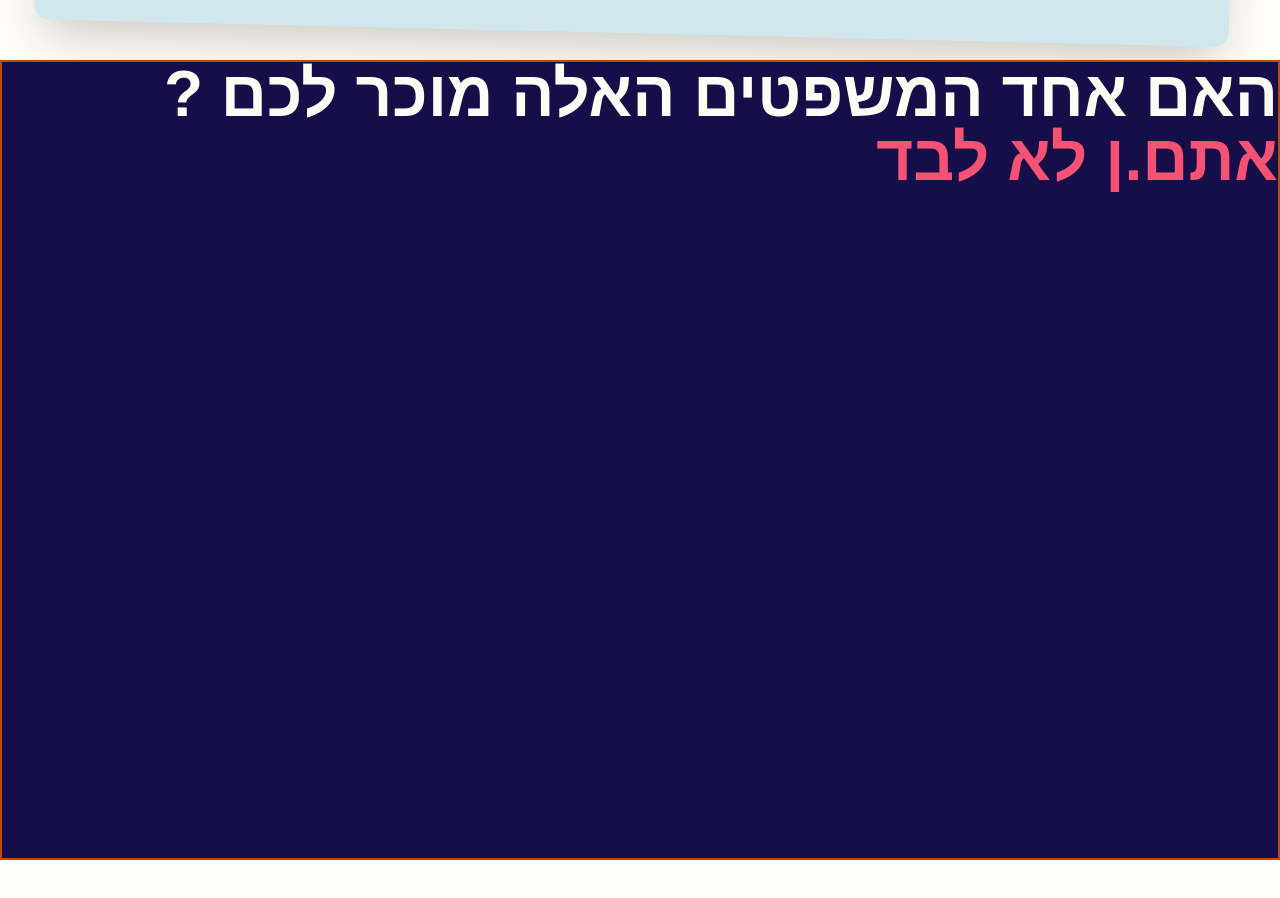
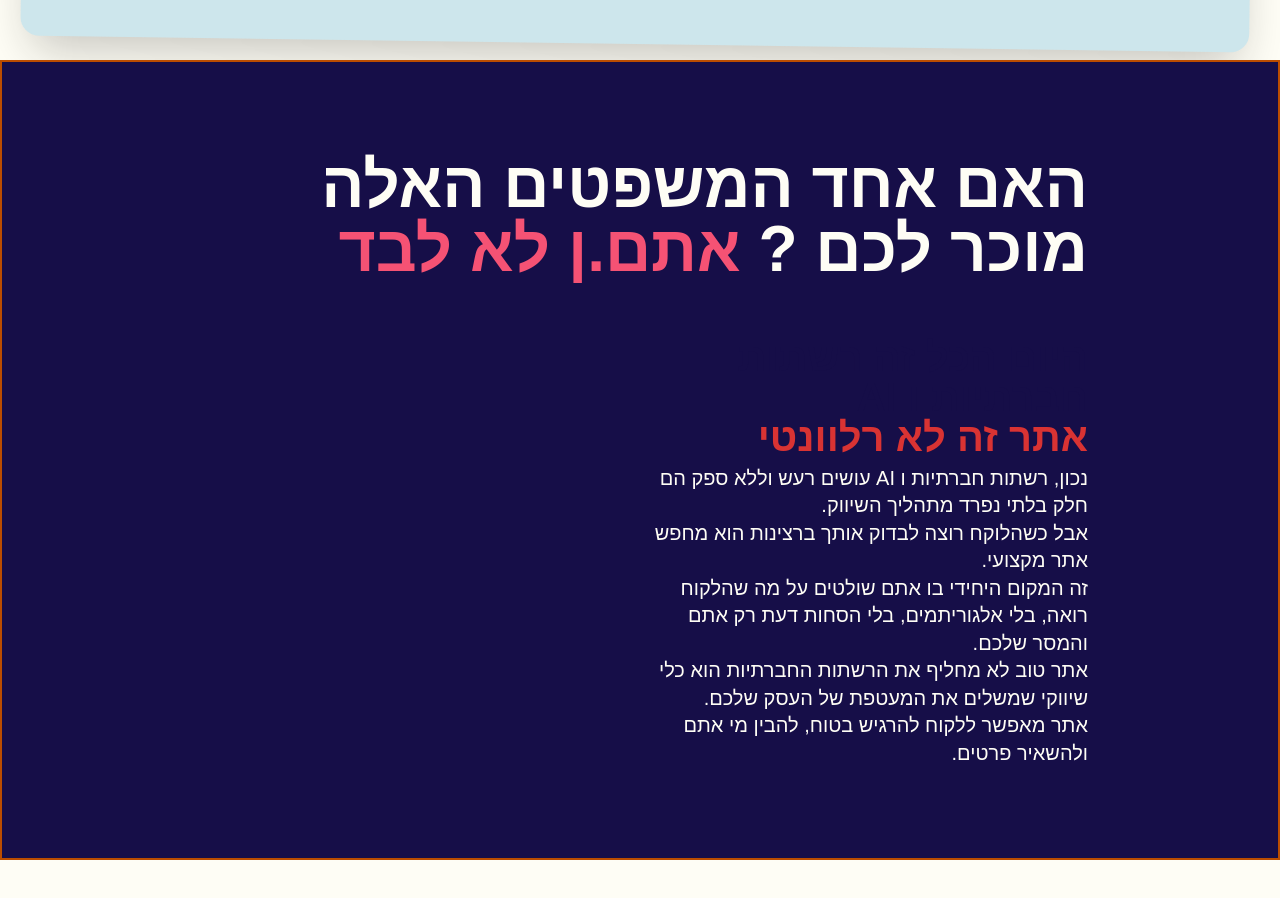
Before and after one commit to OriGuy-OriGuyStudio/ogs-landingpage, a Next.js app: page / in a window 1280 px wide. Shown: the part 1540-2438 px from the top of the page. Before the commit the page ends 2400 px from the top, so only its background shows below. Built offline with nearby package versions, Linux system fonts and the light colour scheme.

Commit message:
feat: enhance ProblemsSection with dynamic text changes on scroll; add TextsChangeOnScroll component for improved user experience

```diff
--- a/src/app/page.tsx
+++ b/src/app/page.tsx
@@ -3,7 +3,7 @@ import HeroSection from '@/sections/hero/Hero';
 import PainSection from '@/sections/pain/PainSection';
 import ProblemsSection from '@/sections/problems/Problems';
 import { useScroll } from 'motion/react';
-import { useRef } from 'react';
+import { useEffect, useRef } from 'react';
 
 export default function Home() {
   const container = useRef<HTMLDivElement>(null);
@@ -19,28 +19,28 @@ export default function Home() {
   });
   const { scrollYProgress: problemScrollProgress } = useScroll({
     target: problemSectionRef,
-    offset: ['start end', 'start start'], // This range covers from when the section appears to when it's fully in view
+    offset: ['start start', 'end end'], // This range covers from when the section appears to when it's fully in view
   });
+  useEffect(() => {
+    console.log('scrollYProgress', problemScrollProgress.get());
+  }, [problemScrollProgress]);
+
   return (
     <main ref={container} className="relative">
       <section className="sticky top-0 z-0 h-screen w-full overflow-hidden">
         <HeroSection scrollYProgress={scrollYProgress} />
       </section>
-      <section
-        ref={painSectionRef}
-        className="sticky top-0 z-1 h-screen w-full overflow-hidden"
-      >
+      <section className="sticky top-0 z-1 h-screen w-full overflow-hidden">
         <PainSection
           ref={painSectionRef}
           scrollYProgress={painScrollProgress}
         />
       </section>
-      <section
-        ref={problemSectionRef}
-        className="sticky top-0 z-2 h-screen w-full overflow-hidden border-2 border-amber-700"
-      >
-        <ProblemsSection scrollYProgress={problemScrollProgress} />
-      </section>
+      <div ref={problemSectionRef} className="h-[300vh]">
+        <section className="sticky top-0 z-3 h-screen w-full overflow-hidden border-2 border-amber-700">
+          <ProblemsSection scrollYProgress={problemScrollProgress} />
+        </section>
+      </div>
     </main>
   );
 }
--- a/src/sections/problems/Problems.tsx
+++ b/src/sections/problems/Problems.tsx
@@ -1,21 +1,75 @@
-import { motion, MotionValue } from 'motion/react';
+import textsChanges from '@/types/TextsChanges';
+import { log } from 'console';
+import { motion, MotionValue, useMotionValueEvent } from 'motion/react';
 import { div } from 'motion/react-client';
+import { title } from 'process';
+import { use, useEffect, useState } from 'react';
+import { text } from 'stream/consumers';
+import TextsChangeOnScroll from './TextsChangeOnScroll';
 
 interface ProblemsSectionProps {
   scrollYProgress: MotionValue<number>;
 }
 
 const ProblemsSection = ({ scrollYProgress }: ProblemsSectionProps) => {
+  const [currentText, setCurrentText] = useState(0);
+  const texts: textsChanges[] = [
+    {
+      title: {
+        text: 'עשיתי אתר בעבר',
+        highlight: 'וזה לא עבד לי',
+      },
+      text: 'אולי פשוט לא בנו לכם אותו נכון. \n אתר לא אמור להיות רק "יפה".\nהוא צריך לגרום לאנשים לפנות אליכם. \n וזה בדיוק מה שאני עושה',
+    },
+    {
+      title: {
+        text: 'אני לא מבין בטכנולוגיה',
+        highlight: 'זה מאוד מסובך !',
+      },
+      text: 'אתם לא צריכים להבין בטכנולוגיה.\nאני מלווה אתכם מההתחלה ועד הסוף.\nהאתר יהיה קל לניהול גם אחרי המסירה.\nואם תצטרכו עזרה אני כאן בשבילכם.\nאני לא עוזב את הלקוחות שלי',
+    },
+    {
+      title: {
+        text: 'היום הכל זה רשתות חברתיות ו AI',
+        highlight: 'אתר זה לא רלוונטי',
+      },
+      text: 'נכון, רשתות חברתיות ו AI עושים רעש וללא ספק הם חלק בלתי נפרד מתהליך השיווק.\nאבל כשהלוקח רוצה לבדוק אותך ברצינות הוא מחפש אתר מקצועי.\nזה המקום היחידי בו אתם שולטים על מה שהלקוח רואה, בלי אלגוריתמים, בלי הסחות דעת רק אתם והמסר שלכם.\nאתר טוב לא מחליף את הרשתות החברתיות הוא כלי שיווקי שמשלים את המעטפת של העסק שלכם.\n אתר מאפשר ללקוח להרגיש בטוח, להבין מי אתם ולהשאיר פרטים.',
+    },
+  ];
+  // Listen for changes to scroll progress
+  useMotionValueEvent(scrollYProgress, 'change', (latest) => {
+    // Map scroll position to text index
+    console.log('latest', latest);
+
+    if (latest < 0.33) {
+      setCurrentText(0);
+    } else if (latest < 0.66) {
+      setCurrentText(1);
+    } else {
+      setCurrentText(2);
+    }
+  });
+
   return (
-    <div className="bg-color-brand-purple-900-dark h-full leading-none">
-      <h2 className="text-color-brand-whiteYellow-100-light text-size-brand-h1 font-black">
-        האם אחד המשפטים האלה מוכר לכם ?{' '}
-        <span className="text-color-brand-pink-500-dark text-size-brand-h1 font-black">
-          אתם.ן לא לבד
-        </span>
-      </h2>
-
-      <p>text to cange</p>
+    <div className="bg-color-brand-purple-900-dark flex h-full flex-col items-center justify-center px-4 sm:px-20">
+      <div className="w-full max-w-4xl">
+        <h2 className="text-color-brand-whiteYellow-100-light text-size-brand-h1 mb-8 text-right leading-none font-black">
+          האם אחד המשפטים האלה מוכר לכם ?{' '}
+          <span className="text-color-brand-pink-500-dark text-size-brand-h1 font-black">
+            אתם.ן לא לבד
+          </span>
+        </h2>
+        <motion.div
+          className="w-full"
+          key={currentText}
+          initial={{ opacity: 0, y: 20 }}
+          animate={{ opacity: 1, y: 0 }}
+          exit={{ opacity: 0 }}
+          transition={{ duration: 0.5 }}
+        >
+          <TextsChangeOnScroll texts={texts[currentText]} />
+        </motion.div>
+      </div>
     </div>
   );
 };
--- /dev/null
+++ b/src/sections/problems/TextsChangeOnScroll.tsx
@@ -0,0 +1,30 @@
+import textsChanges from '@/types/TextsChanges';
+
+interface TextsChangeOnScrollProps {
+  texts: textsChanges;
+}
+
+const TextsChangeOnScroll = ({ texts }: TextsChangeOnScrollProps) => {
+  return (
+    <div className="flex flex-col items-start justify-start text-right leading-none text-pretty sm:w-1/2">
+      {/* Fixed height container for the title to prevent movement */}
+      <div className="mb-2 flex min-h-[100px] flex-col justify-start">
+        <h3 className="text-size-brand-h3 mt-6 flex flex-col text-right font-black">
+          {texts.title.text}
+          <span className="text-color-brand-red-400-light inline-block">
+            {texts.title.highlight}
+          </span>
+        </h3>
+      </div>
+
+      {/* Fixed height container for the text content */}
+      <div className="min-h-[300px]">
+        <p className="text-color-brand-whiteYellow-100-light text-size-brand-h6 leading-snug font-normal whitespace-pre-line">
+          {texts.text}
+        </p>
+      </div>
+    </div>
+  );
+};
+
+export default TextsChangeOnScroll;
--- /dev/null
+++ b/src/types/TextsChanges.ts
@@ -0,0 +1,10 @@
+import { JSX } from 'react';
+
+export default interface textsChanges {
+  title: {
+    text: string;
+    highlight: string;
+  };
+  //   text: JSX.IntrinsicElements['p'];
+  text: string;
+}
```
